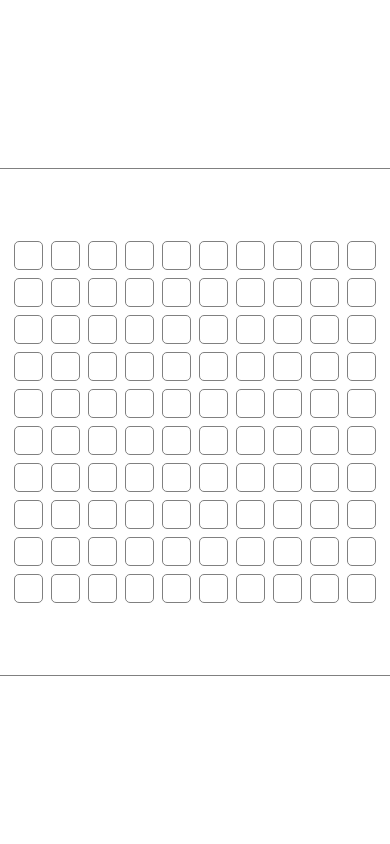
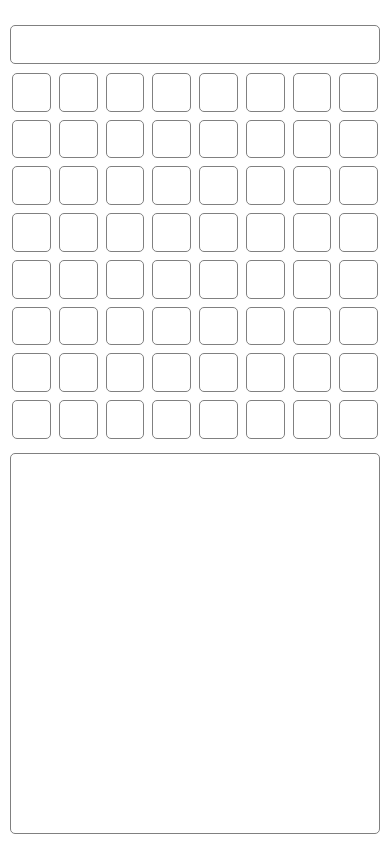
Before and after one commit to yaylinda/pokemon-sprites-game, a React Native app: screen / in a window 390 px wide. Built offline with nearby package versions, Linux system fonts and the light colour scheme.

Commit message:
create sections for other things in game

```diff
--- a/src/Game.tsx
+++ b/src/Game.tsx
@@ -7,15 +7,18 @@ import { getRandomPokemon } from './Pokemon';
 const { width: WIDTH, height: HEIGHT } = Dimensions.get("window");
 console.log(`[Game] - width: ${WIDTH}, height: ${HEIGHT}`);
 
-const GAMEBOARD_SIZE: number = 10;
+const GAMEBOARD_NUM_ROWS = 8;
+const GAMBOARD_NUM_COLS = 8;
 
 export default function Game() {
 
-    const [gameboardData, setGameboardData] = useState<GameboardCellData[][]>([]);
+    const [gameBoardData, setGameBoardData] = useState<GameboardCellData[][]>([]);
+    const [endZoneData, setEndZoneData] = useState<GameboardCellData[]>([]);
 
     useEffect(() => {
         console.log(`[Game][useEffect]`);
-        setGameboardData([...Array(GAMEBOARD_SIZE)].map(e => Array(GAMEBOARD_SIZE).fill(new GameboardCellData())));
+        setGameBoardData([...Array(GAMEBOARD_NUM_ROWS)].map(e => Array(GAMBOARD_NUM_COLS).fill(new GameboardCellData())));
+        setEndZoneData(Array(GAMBOARD_NUM_COLS).fill(new GameboardCellData()));
     }, []);
 
     const onCellPress = (row: number, column: number) => {
@@ -23,42 +26,37 @@ export default function Game() {
             row: ${row}
             column: ${column}
         `);
+
+        const { pokemonId, pokemonData, pokemonSprite } = getRandomPokemon(true);
+
+        console.log(`[Game][onCellPress] - random pokemon
+            pokemonData: ${JSON.stringify(pokemonData)}
+            pokemonSprite: ${pokemonSprite}
+        `);
+
+        setGameBoardData(produce(gameBoardData, draft => {
+            draft[row][column] = new GameboardCellData(pokemonData, pokemonSprite);
+        }))
     }
 
     const onCellLongPress = (row: number, column: number) => {
-        console.log(`[Game][onCellLongPress]
+        console.log(`[Game][onCellPress]
             row: ${row}
             column: ${column}
         `);
 
-        const { pokemonId, pokemonData, pokemonSprite } = getRandomPokemon();
-
-        console.log(`[Game][onCellLongPress] - random pokemon
-            pokemonData: ${JSON.stringify(pokemonData)}
-            pokemonSprite: ${pokemonSprite}
-        `);
-
-        setGameboardData(produce(gameboardData, draft => {
-            draft[row][column] = new GameboardCellData(false, true, pokemonData, pokemonSprite);
-        }))
     }
 
     return (
         <View style={styles.container}>
-            <View style={styles.header}>
-
-            </View>
-            <View style={styles.body}>
-                <Gameboard
-                    size={GAMEBOARD_SIZE}
-                    data={gameboardData}
-                    onCellPress={(row: number, cell: number) => onCellPress(row, cell)}
-                    onCellLongPress={(row: number, cell: number) => onCellLongPress(row, cell)}
-                />
-            </View>
-            <View style={styles.footer}>
-
-            </View>
+            <Gameboard
+                numRows={GAMEBOARD_NUM_ROWS}
+                numCols={GAMBOARD_NUM_COLS}
+                gameBoardData={gameBoardData}
+                endZoneData={endZoneData}
+                onCellPress={(row: number, cell: number) => onCellPress(row, cell)}
+                onCellLongPress={(row: number, cell: number) => onCellLongPress(row, cell)}
+            />
         </View>
     )
 }
@@ -67,21 +65,7 @@ const styles = StyleSheet.create({
     container: {
         flex: 1,
         backgroundColor: 'white',
-        width: '100%'
-    },
-    header: {
-        flex: 1,
-        maxHeight: HEIGHT * 0.2,
-        borderBottomColor: 'gray',
-        borderBottomWidth: 1,
-    },
-    body: {
-        flex: 1,
-    },
-    footer: {
-        flex: 1,
-        maxHeight: HEIGHT * 0.2,
-        borderTopColor: 'gray',
-        borderTopWidth: 1,
+        width: '100%',
+        justifyContent: 'center',
     },
 });
--- a/src/Gameboard.tsx
+++ b/src/Gameboard.tsx
@@ -1,5 +1,5 @@
 import React from 'react';
-import { Dimensions, Image, Pressable, StyleSheet, TouchableOpacity, View } from 'react-native';
+import { Dimensions, Image, Text, StyleSheet, TouchableOpacity, View } from 'react-native';
 import { get } from 'lodash';
 
 import { PokemonData } from './Pokemon';
@@ -8,37 +8,44 @@ const CELL_MARGIN_WIDTH = 4;
 const CELL_BORDER_WIDTH = 1;
 
 export class GameboardCellData {
+    allowPress: boolean;
+    allowLongPress: boolean;
     isPressed: boolean;
     isLongPressed: boolean;
+
     pokemonData?: PokemonData;
     pokemonSprite?: string;
 
-    constructor(
-        isPressed?: boolean,
-        isLongPressed?: boolean,
-        pokemonData?: PokemonData,
-        pokemonSprite?: string) {
-        this.isPressed = isPressed || false;
-        this.isLongPressed = isLongPressed || false;
+    constructor(pokemonData?: PokemonData, pokemonSprite?: string) {
+        this.allowPress = false,
+        this.allowLongPress = false;
+        this.isPressed = false;
+        this.isLongPressed = false;
         this.pokemonData = pokemonData;
         this.pokemonSprite = pokemonSprite;
     }
 }
 
-const Gameboard = ({ size, data, onCellPress, onCellLongPress }: { size: number, data: GameboardCellData[][], onCellPress: any, onCellLongPress: any }) => {
+const Gameboard = ({
+    numRows,
+    numCols,
+    gameBoardData,
+    endZoneData,
+    onCellPress,
+    onCellLongPress
+}: {
+    numRows: number,
+    numCols: number,
+    gameBoardData: GameboardCellData[][],
+    endZoneData: GameboardCellData[],
+    onCellPress: any,
+    onCellLongPress: any
+}) => {
 
-    const cellWidth: number = (WIDTH - (CELL_MARGIN_WIDTH * size * 2) - (CELL_BORDER_WIDTH * size * 2)) / size;
-
-    console.log(`[Gameboard]
-        cellWidth: ${cellWidth}
-    `);
+    const cellWidth: number = (WIDTH - (CELL_MARGIN_WIDTH * numCols * 2) - (CELL_BORDER_WIDTH * numCols * 2)) / numCols;
 
     const renderPokemonImage = (pokemonSprite: string) => {
         if (!pokemonSprite) return null;
-
-        console.log(`[Gameboard][renderPokemonImage]
-            pokemonSprite: ${pokemonSprite}
-        `);
 
         return (
             <Image
@@ -52,38 +59,54 @@ const Gameboard = ({ size, data, onCellPress, onCellLongPress }: { size: number,
         );
     }
 
+    const renderEndZone = () => {
+        return (
+            <View style={[styles.endZoneCell, { minHeight: cellWidth, maxHeight: cellWidth }]}>
+                { endZoneData.map(pokemon => renderPokemonImage(get(pokemon, 'pokemonSprite', '')))}
+            </View>
+        );
+    }
+
     const renderCell = (rowIndex: number, columnIndex: number) => {
-
-        console.log(`[Gameboard][renderCell]
-            rowIndex: ${rowIndex}
-            columnIndex: ${columnIndex}
-        `);
-
-        const cellData: GameboardCellData = data && data[rowIndex] && data[rowIndex][columnIndex] || new GameboardCellData();
+        const cellData: GameboardCellData = gameBoardData && gameBoardData[rowIndex] && gameBoardData[rowIndex][columnIndex] || new GameboardCellData();
         const borderColor: string = cellData ? (cellData.isPressed ? 'green' : (cellData.isLongPressed ? 'blue' : 'gray')) : 'gray';
 
         return (
             <TouchableOpacity
                 key={`row_${rowIndex}_col_${columnIndex}`}
                 style={[styles.cell, { minWidth: cellWidth, maxWidth: cellWidth, minHeight: cellWidth, maxHeight: cellWidth, borderColor }]}
-                onPress={() => onCellPress(rowIndex, columnIndex)}
-                onLongPress={() => onCellLongPress(rowIndex, columnIndex)}
+                onPress={() => cellData.allowPress && onCellPress(rowIndex, columnIndex)}
+                onLongPress={() => cellData.allowLongPress && onCellLongPress(rowIndex, columnIndex)}
             >
                 { renderPokemonImage(cellData.pokemonSprite || '')}
             </TouchableOpacity>
         );
     }
 
+    const renderGameControls = () => {
+        return (
+            <View style={styles.gameControlsCell}>
+
+            </View>
+        );
+    }
+
     return (
         <View style={styles.container}>
             {
-                Array.from(Array(size).keys()).map(rowIndex => (
+                renderEndZone()
+            }
+            {
+                Array.from(Array(numRows).keys()).map(rowIndex => (
                     <View key={`row_${rowIndex}`} style={[styles.row, { maxHeight: cellWidth }]}>
                         {
-                            Array.from(Array(size).keys()).map(columnIndex => renderCell(rowIndex, columnIndex,))
+                            Array.from(Array(numCols).keys()).map(columnIndex => renderCell(rowIndex, columnIndex,))
                         }
                     </View>
                 ))
+            }
+            {
+                renderGameControls()
             }
         </View>
     );
@@ -103,10 +126,32 @@ const styles = StyleSheet.create({
     },
     cell: {
         flex: 1,
+        borderRadius: 5,
+        borderWidth: CELL_BORDER_WIDTH,
         marginLeft: CELL_MARGIN_WIDTH,
         marginRight: CELL_MARGIN_WIDTH,
+    },
+    endZoneCell: {
+        flex: 1,
+        flexDirection: 'row',
+        justifyContent: 'space-evenly',
         borderRadius: 5,
+        borderColor: 'gray',
         borderWidth: CELL_BORDER_WIDTH,
+        marginLeft: 10,
+        marginRight: 10,
+        marginBottom: 5,
+        marginTop: 25,
+    },
+    gameControlsCell : {
+        flex: 1,
+        borderRadius: 5,
+        borderColor: 'gray',
+        borderWidth: CELL_BORDER_WIDTH,
+        marginLeft: 10,
+        marginRight: 10,
+        marginBottom: 10,
+        marginTop: 10,
     }
 });
 
--- a/src/Pokemon.ts
+++ b/src/Pokemon.ts
@@ -2510,12 +2510,18 @@ pokemon_array.forEach((pokemonData: PokemonData) => POKEMON_BY_ID[pokemonData.id
 
 export default POKEMON_BY_ID;
 
-export const getRandomPokemon = (): { pokemonId: number, pokemonData: PokemonData, pokemonSprite: string } => {
-  const pokemonId: number = Math.floor(Math.random() * (151 - 1) ) + 1;
+export const getRandomPokemon = (isBasic: boolean = false): { pokemonId: number, pokemonData: PokemonData, pokemonSprite: string } => {
+  let pokemonId: number;
+  let pokemonData: PokemonData;
+
+  do {
+    pokemonId = Math.floor(Math.random() * (151 - 1) ) + 1;
+    pokemonData = POKEMON_BY_ID[pokemonId];
+  } while (isBasic && pokemonData.evolvesFrom)
 
   return {
     pokemonId,
-    pokemonData: POKEMON_BY_ID[pokemonId],
+    pokemonData,
     pokemonSprite: `https://raw.githubusercontent.com/fanzeyi/pokemon.json/master/sprites/${`${pokemonId}`.padStart(3, '0')}MS.png`,
   };
 }
```
